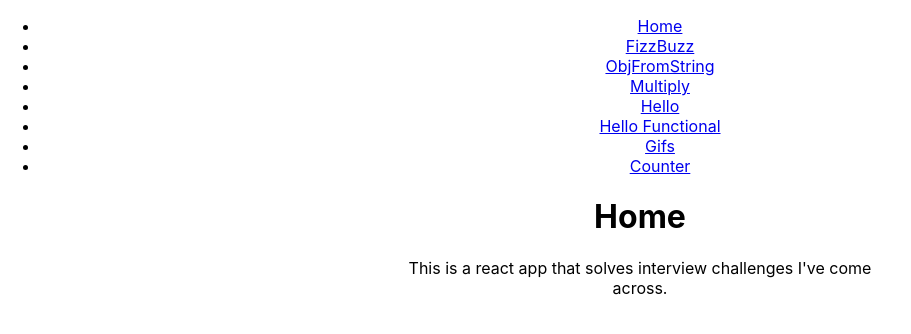
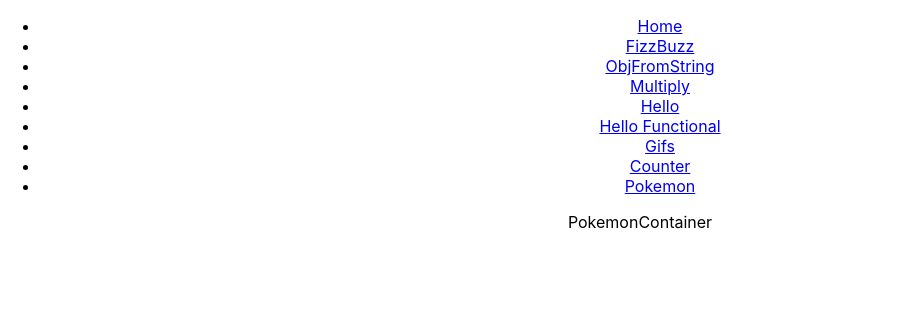
Before and after one commit to MMcClure11/practice-constructor.io, a React (Create React App) app: page /pokemon in a window 1280 px wide. Shown: the top 334 px of the page, without its empty margins (0-911 px from the left). Built offline with nearby package versions, Linux system fonts and the light colour scheme.

Commit message:
Add pokemon container

```diff
--- a/src/App.js
+++ b/src/App.js
@@ -10,6 +10,7 @@ import FunctionalHello from './components/FunctionalHello'
 import NavBar from './containers/NavBar';
 import GifsContainer from './containers/GifsContainer';
 import Counter from './components/Counter';
+import PokemonContainer from './containers/PokemonContainer';
 
 const App = () => {
 
@@ -27,6 +28,7 @@ const App = () => {
           <Route path='/hellofunctional'><FunctionalHello helloTranslations={ helloTranslations } /></Route>
           <Route path='/gifs'><GifsContainer /></Route>
           <Route path='/counter'><Counter /></Route>
+          <Route path='/pokemon'><PokemonContainer /></Route>
           <Route path='/'><Home /></Route>
         </Switch>
       </div>
--- a/src/containers/NavBar.js
+++ b/src/containers/NavBar.js
@@ -29,6 +29,9 @@ const NavBar = () => {
         <li>
           <NavLink to='/counter'>Counter</NavLink>
         </li>
+        <li>
+          <NavLink to='/pokemon'>Pokemon</NavLink>
+        </li>
       </ul>
     </div>
   )
--- /dev/null
+++ b/src/containers/PokemonContainer.js
@@ -0,0 +1,11 @@
+import React from 'react'
+
+const PokemonContainer = () => {
+  return (
+    <div>
+      PokemonContainer
+    </div>
+  )
+}
+
+export default PokemonContainer
```
